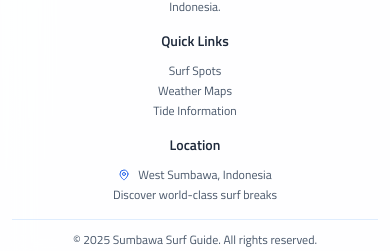
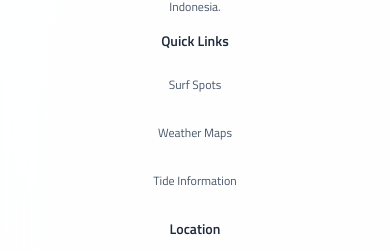
Before and after one commit to panduKedul/sumbawasurf01, a React (Vite) app: page / in a window 390 px wide. Shown: the part 983-1234 px from the top of the page. Built offline with nearby package versions, Linux system fonts and the light colour scheme; no server answers; the database is empty.

Commit message:
Fix Footer Links and Register Function

```diff
--- a/src/App.tsx
+++ b/src/App.tsx
@@ -215,7 +215,16 @@ function AppContent() {
         </div>
       </main>
 
-      <Footer />
+      <Footer
+        onNavigateToWeather={toggleWeather}
+        onNavigateToTides={toggleTides}
+        onSelectRandomSpot={() => {
+          if (spots.length > 0) {
+            const randomSpot = spots[Math.floor(Math.random() * spots.length)];
+            handleSpotSelect(randomSpot);
+          }
+        }}
+      />
     </div>
   );
 
--- a/src/components/Footer.tsx
+++ b/src/components/Footer.tsx
@@ -2,7 +2,13 @@ import React from 'react';
 import { Waves, Heart, MapPin } from 'lucide-react';
 import { useTheme } from '../contexts/ThemeContext';
 
-export default function Footer() {
+interface FooterProps {
+  onNavigateToWeather?: () => void;
+  onNavigateToTides?: () => void;
+  onSelectRandomSpot?: () => void;
+}
+
+export default function Footer({ onNavigateToWeather, onNavigateToTides, onSelectRandomSpot }: FooterProps) {
   const { getThemeClasses } = useTheme();
   const themeClasses = getThemeClasses();
 
@@ -32,15 +38,24 @@ export default function Footer() {
           <div className="text-center">
             <h4 className={`${themeClasses.footerText} font-semibold mb-3 sm:mb-4 text-sm sm:text-base`}>Quick Links</h4>
             <div className="space-y-1 sm:space-y-2">
-              <p className={`text-xs sm:text-sm ${themeClasses.textSecondary} hover:${themeClasses.accent} transition-colors cursor-pointer`}>
+              <button
+                onClick={onSelectRandomSpot}
+                className={`text-xs sm:text-sm ${themeClasses.textSecondary} hover:${themeClasses.accent} transition-colors cursor-pointer block w-full text-center`}
+              >
                 Surf Spots
-              </p>
-              <p className={`text-xs sm:text-sm ${themeClasses.textSecondary} hover:${themeClasses.accent} transition-colors cursor-pointer`}>
+              </button>
+              <button
+                onClick={onNavigateToWeather}
+                className={`text-xs sm:text-sm ${themeClasses.textSecondary} hover:${themeClasses.accent} transition-colors cursor-pointer block w-full text-center`}
+              >
                 Weather Maps
-              </p>
-              <p className={`text-xs sm:text-sm ${themeClasses.textSecondary} hover:${themeClasses.accent} transition-colors cursor-pointer`}>
+              </button>
+              <button
+                onClick={onNavigateToTides}
+                className={`text-xs sm:text-sm ${themeClasses.textSecondary} hover:${themeClasses.accent} transition-colors cursor-pointer block w-full text-center`}
+              >
                 Tide Information
-              </p>
+              </button>
             </div>
           </div>
 
--- a/src/components/Register.tsx
+++ b/src/components/Register.tsx
@@ -45,12 +45,7 @@ export default function Register() {
       const result = await signUp(formData.email, formData.password, formData.fullName);
 
       if (result.success) {
-        if (result.error) {
-          // This is the email verification message
-          toast.success(result.error);
-        } else {
-          toast.success('Account created successfully!');
-        }
+        toast.success('Account created successfully!');
         // Redirect to login page after successful registration
         setTimeout(() => {
           navigate('/login');
@@ -66,6 +61,7 @@ export default function Register() {
         toast.error(result.error || 'Failed to create account');
       }
     } catch (error) {
+      console.error('Registration error:', error);
       toast.error('An unexpected error occurred');
     } finally {
       setIsSubmitting(false);
--- a/src/contexts/AuthContext.tsx
+++ b/src/contexts/AuthContext.tsx
@@ -56,27 +56,26 @@ export function AuthProvider({ children }: { children: ReactNode }) {
   ) => {
     setLoading(true);
     try {
-      // cek jika email sudah digunakan
-      const { data: existing } = await supabase
+      // Check if email already exists
+      const { data: existingUser, error: checkError } = await supabase
         .from('profiles')
         .select('id')
         .eq('email', email)
-        .single();
+        .maybeSingle();
 
-      if (existing) {
+      if (checkError && checkError.code !== 'PGRST116') {
+        console.error('Error checking existing user:', checkError);
+        return { success: false, error: 'Database error checking email' };
+      }
+
+      if (existingUser) {
         return { success: false, error: 'Email already registered' };
       }
-    } catch (existingError: any) {
-      // If error is not "no rows returned", then it's a real error
-      if (existingError.code !== 'PGRST116') {
-        return { success: false, error: 'Database error checking email' };
-      }
-      // If PGRST116 (no rows), email is available - continue
-    }
 
-    try {
+      // Hash password
       const passwordHash = await bcrypt.hash(password, 10);
 
+      // Insert new user
       const { data, error } = await supabase
         .from('profiles')
         .insert({
@@ -88,6 +87,7 @@ export function AuthProvider({ children }: { children: ReactNode }) {
         .single();
 
       if (error) {
+        console.error('Error creating user:', error);
         return { success: false, error: error.message };
       }
 
@@ -96,17 +96,17 @@ export function AuthProvider({ children }: { children: ReactNode }) {
         id: data.id,
         email: data.email,
         full_name: data.full_name,
-        created_at: data.created_at
       };
 
       setUser(cleanUser);
       localStorage.setItem('user', JSON.stringify(cleanUser));
       return { success: true };
-    } catch (err) {
+    } catch (err: any) {
+      console.error('Signup error:', err);
       return {
         success: false,
         error:
-          err instanceof Error ? err.message : 'Unexpected registration error',
+          err?.message || 'Unexpected registration error',
       };
     } finally {
       setLoading(false);
```
